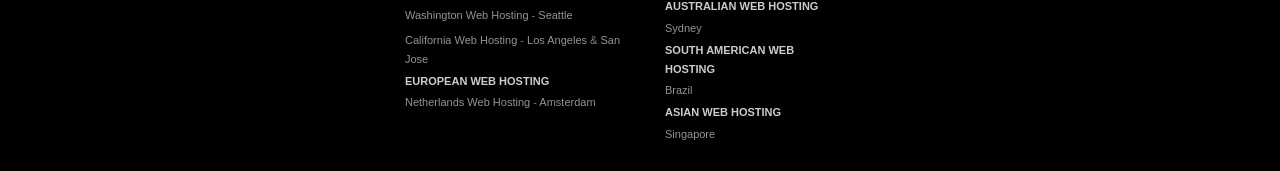
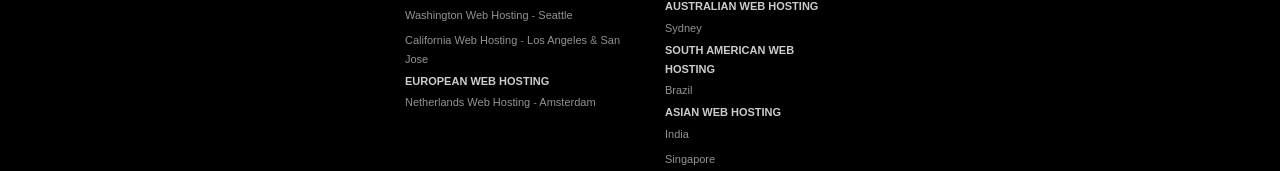
Before and after one commit to digideskio/eng5.com, a Jekyll site: the page built from index.html, in a window 1280 px wide. Shown: the part 1468-1639 px from the top of the page. Built offline with Jekyll 4.4.1, drawn with Linux system fonts in a browser that asks for light colours; Markdown is read by kramdown in place of the engine named in the settings.

Commit message:
Add India to footer

```diff
--- a/_layouts/default.html
+++ b/_layouts/default.html
@@ -171,6 +171,7 @@
 							<div>
 								<span><a href="http://www.site5.com/p/asia-web-hosting/">ASIAN WEB HOSTING</a></span>
 								<ul>
+									<li><a href="http://www.site5.com/p/india-web-hosting/">India</a></li>
 									<li><a href="http://www.site5.com/p/singapore-web-hosting/">Singapore</a></li>
 								</ul>
 							</div>
```
